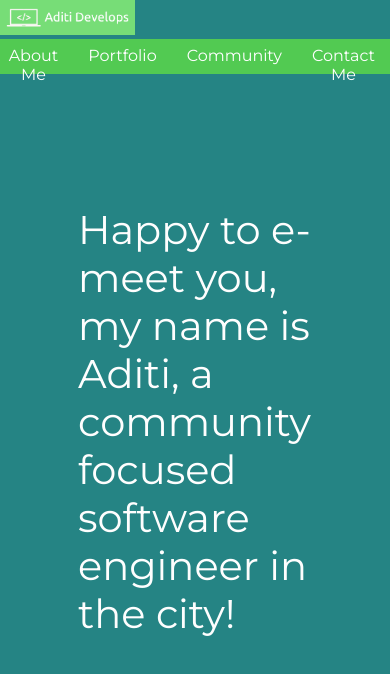
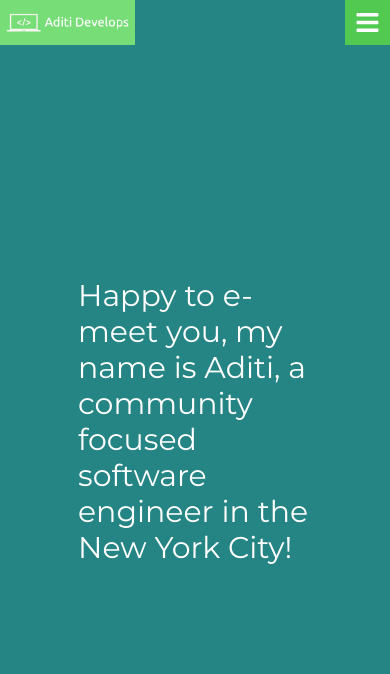
Before and after one commit to asaki444/aditi-develops-site, a React (Create React App) app in the folder aditi-portfolio-site/: page / in a window 390 px wide. Shown: the top 674 px of the page. Built offline with nearby package versions, Linux system fonts and the light colour scheme.

Commit message:
added some styling to the navigation bar for mobile

```diff
--- a/aditi-portfolio-site/package.json
+++ b/aditi-portfolio-site/package.json
@@ -6,6 +6,8 @@
     "node-sass": "^4.13.0",
     "react": "^16.11.0",
     "react-dom": "^16.11.0",
+    "react-fontawesome": "^1.7.1",
+    "react-icons": "^3.8.0",
     "react-router-dom": "^5.1.2",
     "react-scripts": "3.2.0"
   },
--- a/aditi-portfolio-site/src/home/home.jsx
+++ b/aditi-portfolio-site/src/home/home.jsx
@@ -11,7 +11,7 @@ export default function Home (){
         <div className="home-page">
             <div className="welcome-container">
                 <div className="welcome-text">
-                Happy to e-meet you, my name is Aditi, a community focused software engineer in the city!
+                Happy to e-meet you, my name is Aditi, a community focused software engineer in the New York City!
                 </div>
 
             </div>
--- a/aditi-portfolio-site/src/home/home.scss
+++ b/aditi-portfolio-site/src/home/home.scss
@@ -20,3 +20,9 @@
     margin: 0 auto;
 
 }
+
+@media only screen and (max-width: 480px) {
+    .welcome-text {
+      font-size: 30px;
+    }
+  }
--- a/aditi-portfolio-site/src/navigationBar/navigation.scss
+++ b/aditi-portfolio-site/src/navigationBar/navigation.scss
@@ -35,3 +35,50 @@
       object-fit: cover;
     }
 }
+
+.mobile-navigation-bars{
+    display:none;
+}
+
+@media only screen and (max-width: 480px) {
+    .home-navigation-bar {
+      display: none;
+    }
+    .image-container{
+
+        img{
+          height:45px;
+
+        }
+    }
+
+    .show-nav-bar{
+        display: block;
+        height: auto;
+        position: relative;
+        z-index: 1;
+        .nav-item{
+            height: 50px;
+            font-size: 30px;
+            :hover{
+                background-color: #65BBBB;
+            }
+        }
+
+    }
+    .mobile-navigation-bars{
+      background-color: #52CA52;
+      display: block;
+      position: absolute;
+      right: 0;
+      top: 0;
+      height:35px;
+      font-size: 25px;
+      padding-top: 10px;
+      padding-left: 10px;
+      padding-right: 10px;
+      font-size:25px;
+      color: #FEFEFE;
+      z-index: 2;
+    }
+  }
--- a/aditi-portfolio-site/src/navigationBar/navigationBar.jsx
+++ b/aditi-portfolio-site/src/navigationBar/navigationBar.jsx
@@ -2,30 +2,50 @@ import React from 'react';
 import './navigation.scss';
 import Home from '../home/home';
 import AditiLogo from '../aditi-logo/aditi-logo.png';
+import {FaBars} from 'react-icons/fa';
 
-import {
-    BrowserRouter as Router,
-    Switch,
-    Route,
-    Link
-  } from "react-router-dom";
+import {BrowserRouter as Router, Switch, Route, Link} from "react-router-dom";
+
+export default class NavigationBar extends React.Component {
+  constructor(props) {
+    super(props);
+  this.state = {
+     toggleMobileNav: false
+  }
+}
 
 
-export default function NavigationBar(){
-    return(
+
+render (){
+
+   let showMobileNav = () => {
+     this.setState({
+        toggleMobileNav: !this.state.toggleMobileNav
+    })
+    }
+
+  return (
     <Router>
       <div>
 
         <div className="image-container">
           <img src={AditiLogo}/>
         </div>
-         <div className="home-navigation-bar">
+
+        <div className="mobile-navigation-bars"  onClick={showMobileNav}>
+          <FaBars />
+        </div>
+        <div className={this.state.toggleMobileNav ? "home-navigation-bar show-nav-bar" : "home-navigation-bar" }>
 
           <div className="nav-item">
-          <Link to="/" className="nav-text"> Home </Link>
+            <Link to="/" className="nav-text">
+              Home
+            </Link>
           </div>
           <div className="nav-item">
-            <Link to="/about-me" className="nav-text"> About Me </Link>
+            <Link to="/about-me" className="nav-text">
+              About Me
+            </Link>
           </div>
           <div className="nav-item">
             <Link to="/portfolio" className="nav-text">Portfolio</Link>
@@ -34,17 +54,21 @@ export default function NavigationBar(){
             <Link to="/community-involvement" className="nav-text">Community</Link>
           </div>
           <div className="nav-item ">
-     <Link to="/contact" className="nav-text" > Contact Me </Link>
+            <Link to="/contact" className="nav-text">
+              Contact Me
+            </Link>
           </div>
         </div>
+
       </div>
       <Switch>
         <Route exact path="/">
-            <Home />
+          <Home/>
         </Route>
 
       </Switch>
     </Router>
   )
+  }
 
 }
```
Also changed, not shown: 1 other file (tests, documents, lock files or other folders). Lines whose indentation alone changed are shown as unchanged.
